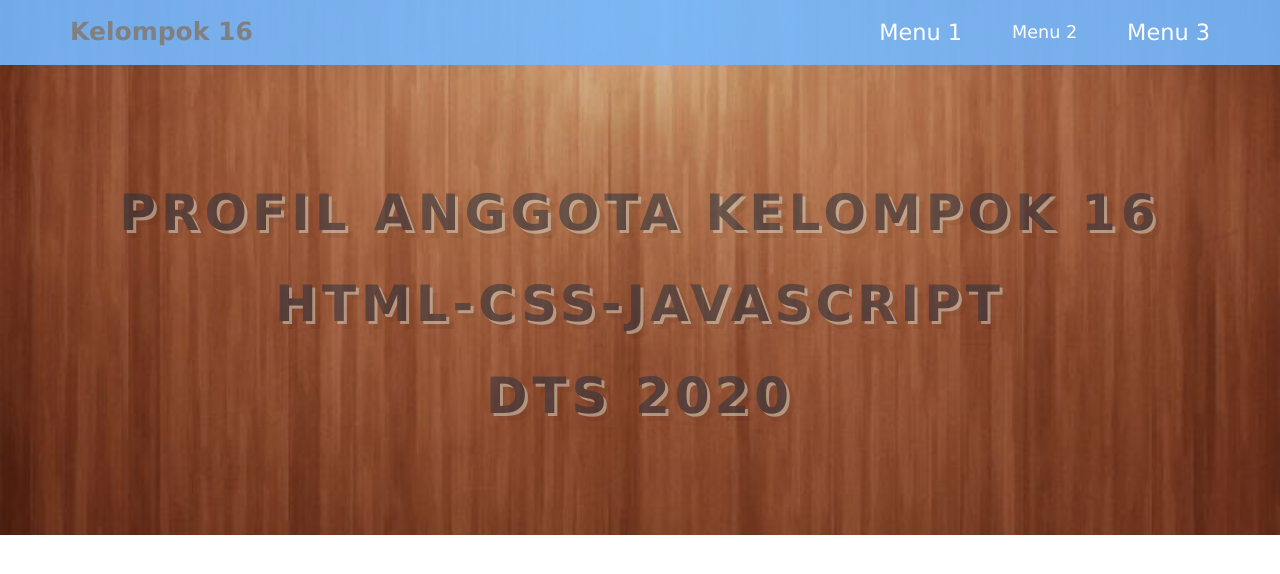
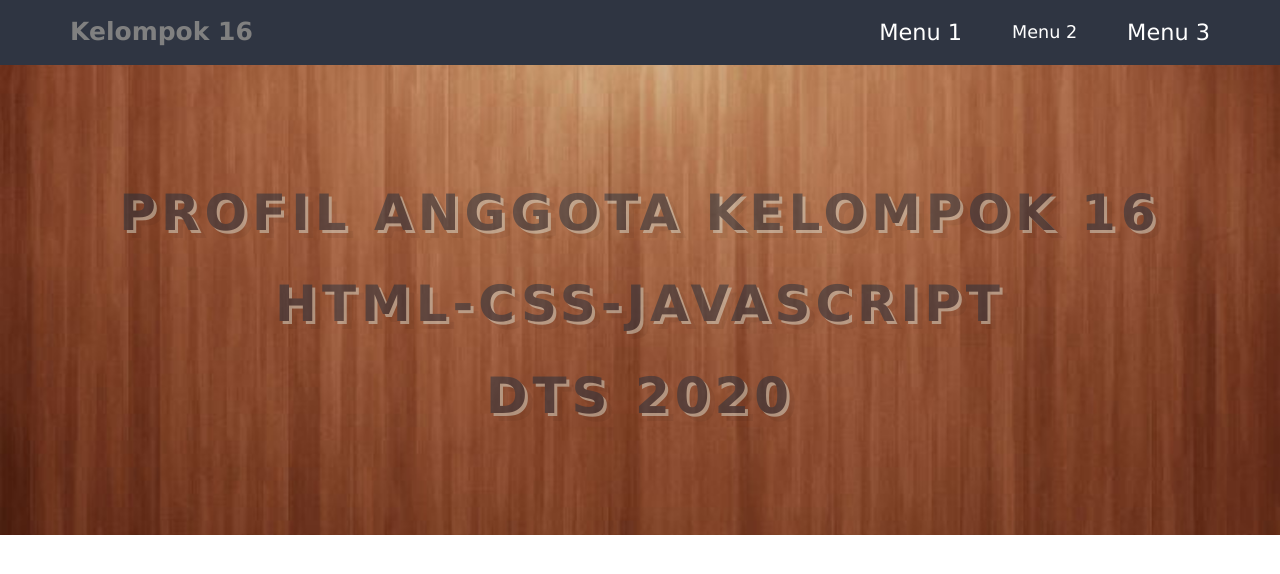
Before and after one commit to MariefW/F16_DTS20, a plain HTML site: page index.html in a window 1280 px wide. Drawn offline with Linux system fonts and the light colour scheme.

Commit message:
Update stylesheet.css

```diff
--- a/stylesheet.css
+++ b/stylesheet.css
@@ -8,7 +8,7 @@ body {
 }
 
 header{
-  background-color: rgba(116, 185, 255, 0.9);
+  background-color: #2f3542;
   position: fixed;
   z-index:10;
   top:0;
```
